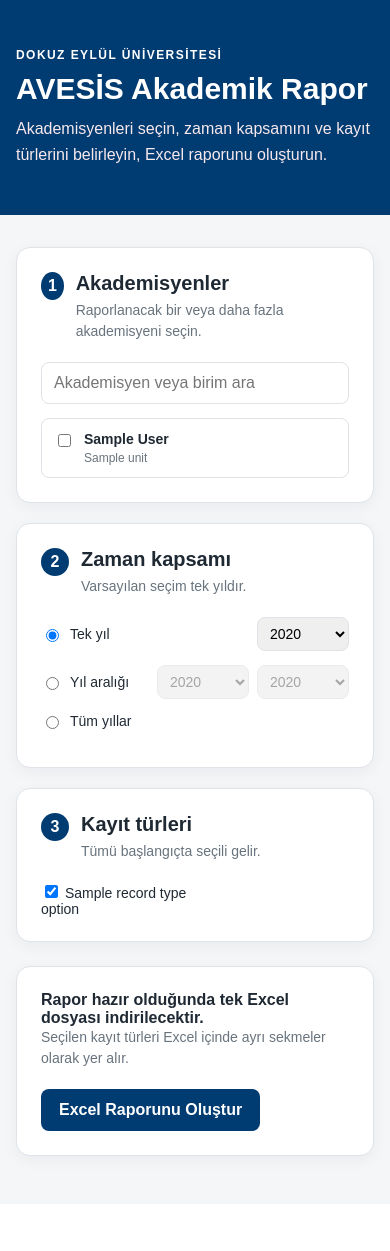
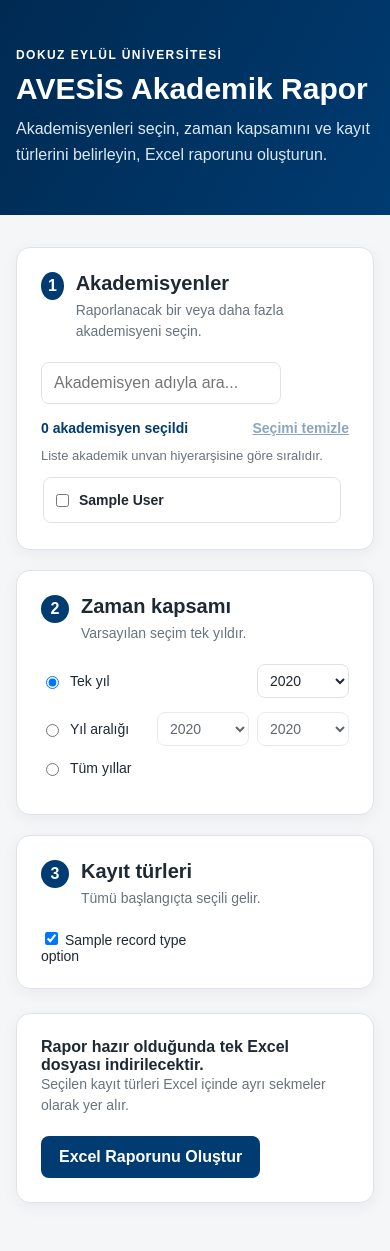
Before and after one commit to gokaycavdar/deu-academic-scraper, a FastAPI app: template app/templates/reports/index.html in a window 390 px wide. Before the commit the page ends 1166 px from the top, so only its background shows below. Run offline with FastAPI, Linux system fonts and the light colour scheme; the template is opened without the code that fills it: most values are stand-ins (such as "Sample title", 1, 10 or a date in 2020).

Commit message:
improvement

```diff
--- a/app/static/css/app.css
+++ b/app/static/css/app.css
@@ -1,6 +1,6 @@
 :root {
-    --primary: #003B71;
-    --primary-dark: #003B71;
+    --primary: #003b71;
+    --primary-dark: #002a52;
     --surface: #ffffff;
     --background: #f5f6f8;
     --border: #dfe3e8;
@@ -51,7 +51,7 @@ h1 {
 .subtitle {
     max-width: 640px;
     margin-bottom: 0;
-    color: #f8e9ed;
+    color: #dce9f5;
     line-height: 1.6;
 }
 
@@ -72,6 +72,10 @@ h1 {
     border-radius: 14px;
     background: var(--surface);
     box-shadow: 0 4px 16px rgb(15 23 42 / 5%);
+}
+
+.academician-panel {
+    margin-bottom: 20px;
 }
 
 .panel-heading {
@@ -111,12 +115,122 @@ select {
     padding: 11px 12px;
     border: 1px solid var(--border);
     border-radius: 8px;
+    background: #ffffff;
+    color: var(--text);
     font: inherit;
 }
 
+input[type="search"]:focus,
+select:focus {
+    outline: 3px solid rgb(0 59 113 / 15%);
+    border-color: var(--primary);
+}
+
+.academician-tools {
+    display: flex;
+    gap: 16px;
+    align-items: center;
+    justify-content: space-between;
+}
+
+.academician-search {
+    flex: 1;
+    min-width: 240px;
+}
+
+.academician-selection {
+    display: flex;
+    gap: 12px;
+    align-items: center;
+    white-space: nowrap;
+}
+
+.selection-count {
+    color: var(--primary);
+    font-size: 14px;
+    font-weight: 700;
+}
+
+.clear-selection-button {
+    padding: 0;
+    border: 0;
+    border-radius: 0;
+    color: var(--primary);
+    background: transparent;
+    font: inherit;
+    font-size: 14px;
+    font-weight: 700;
+    text-decoration: underline;
+}
+
+.clear-selection-button:not(:disabled) {
+    cursor: pointer;
+}
+
+.clear-selection-button:disabled {
+    cursor: default;
+    opacity: 0.45;
+}
+
+.panel-note {
+    margin: 12px 0;
+    color: var(--muted);
+    font-size: 13px;
+}
+
+.faculty-list {
+    display: grid;
+    grid-template-columns: repeat(2, minmax(0, 1fr));
+    gap: 8px;
+    max-height: 310px;
+    overflow-y: auto;
+    padding: 2px 8px 2px 2px;
+}
+
+.faculty-option {
+    display: flex;
+    gap: 10px;
+    align-items: center;
+    min-height: 46px;
+    padding: 10px 12px;
+    border: 1px solid var(--border);
+    border-radius: 8px;
+    background: #ffffff;
+    cursor: pointer;
+    transition: border-color 0.15s ease, background 0.15s ease;
+}
+
+.faculty-option:hover {
+    border-color: var(--primary);
+    background: #f0f6fc;
+}
+
+.faculty-option.is-selected {
+    border-color: var(--primary);
+    background: #e8f1f9;
+}
+
+.faculty-option.is-filtered-out {
+    display: none;
+}
+
+.faculty-option input {
+    flex: 0 0 auto;
+    margin: 0;
+}
+
+.faculty-name {
+    overflow: hidden;
+    font-size: 14px;
+    font-weight: 700;
+    text-overflow: ellipsis;
+    white-space: nowrap;
+}
+
+.search-empty,
 .empty-state {
-    margin-top: 14px;
-    padding: 16px;
+    margin: 14px 0 0;
+    padding: 14px 16px;
     border-radius: 8px;
     color: var(--muted);
     background: #f8f9fb;
@@ -162,60 +293,13 @@ button {
     font-weight: 700;
 }
 
+button:not(:disabled) {
+    cursor: pointer;
+}
+
 button:disabled {
     cursor: not-allowed;
     opacity: 0.55;
-}
-
-@media (max-width: 860px) {
-    .report-layout {
-        grid-template-columns: 1fr;
-    }
-
-    .action-bar {
-        align-items: flex-start;
-        flex-direction: column;
-    }
-}
-
-.faculty-list {
-    display: grid;
-    gap: 10px;
-    margin-top: 14px;
-}
-
-.faculty-option {
-    display: flex;
-    gap: 10px;
-    align-items: flex-start;
-    padding: 12px;
-    border: 1px solid var(--border);
-    border-radius: 8px;
-    cursor: pointer;
-}
-
-.faculty-option:hover {
-    border-color: var(--primary);
-    background: #fff8fa;
-}
-
-.faculty-option input {
-    margin-top: 3px;
-}
-
-.faculty-option strong,
-.faculty-option small {
-    display: block;
-}
-
-.faculty-option strong {
-    margin-bottom: 4px;
-    font-size: 14px;
-}
-
-.faculty-option small {
-    color: var(--muted);
-    font-size: 12px;
 }
 
 .form-error {
@@ -277,3 +336,34 @@ button:not(:disabled) {
     background: var(--primary);
     transition: width 0.25s ease;
 }
+
+.visually-hidden {
+    position: absolute;
+    width: 1px;
+    height: 1px;
+    overflow: hidden;
+    clip: rect(0 0 0 0);
+    white-space: nowrap;
+    clip-path: inset(50%);
+}
+
+@media (max-width: 860px) {
+    .report-layout {
+        grid-template-columns: 1fr;
+    }
+
+    .academician-tools,
+    .action-bar {
+        align-items: flex-start;
+        flex-direction: column;
+    }
+
+    .academician-selection {
+        width: 100%;
+        justify-content: space-between;
+    }
+
+    .faculty-list {
+        grid-template-columns: 1fr;
+    }
+}
--- a/app/templates/reports/index.html
+++ b/app/templates/reports/index.html
@@ -24,28 +24,48 @@
         <div id="form-error" class="form-error" role="alert" hidden></div>
 
         <form id="report-form" action="{{ url_for('start_report') }}" method="post">
-            <section class="report-layout">
-                <div class="panel">
+            <section class="panel academician-panel">
                 <div class="panel-heading">
                     <span class="step">1</span>
+
                     <div>
                         <h2>Akademisyenler</h2>
                         <p>Raporlanacak bir veya daha fazla akademisyeni seçin.</p>
                     </div>
                 </div>
 
-                    <input id="academician-search" type="search" placeholder="Akademisyen veya birim ara"
-                        aria-label="Akademisyen veya birim ara">
+                <div class="academician-tools">
+                    <div class="academician-search">
+                        <label class="visually-hidden" for="academician-search">
+                            Akademisyen veya birim ara
+                        </label>
 
-                    <div class="faculty-list">
+                        <input id="academician-search" type="search" placeholder="Akademisyen adıyla ara..."
+                            autocomplete="off">
+                    </div>
+
+                    <div class="academician-selection">
+                        <span id="academician-selection-count" class="selection-count">
+                            0 akademisyen seçildi
+                        </span>
+
+                        <button id="clear-academicians" class="clear-selection-button" type="button" disabled>
+                            Seçimi temizle
+                        </button>
+                    </div>
+                </div>
+
+                <p class="panel-note">
+                    Liste akademik unvan hiyerarşisine göre sıralıdır.
+                </p>
+
+                <div class="faculty-list" role="group" aria-label="Akademisyen seçimi">
                     {% for academician in academicians %}
-                        <label class="faculty-option"
-                            data-search-text="{{ academician.full_name }} {{ academician.unit }}">
+                    <label class="faculty-option" data-search-text="{{ academician.full_name }} {{ academician.unit }}">
                         <input type="checkbox" name="academician_ids" value="{{ academician.id }}">
 
-                            <span>
-                                <strong>{{ academician.full_name }}</strong>
-                                <small>{{ academician.unit }}</small>
+                        <span class="faculty-name">
+                            {{ academician.full_name }}
                         </span>
                     </label>
                     {% else %}
@@ -54,11 +74,17 @@
                     </div>
                     {% endfor %}
                 </div>
-                </div>
 
+                <p id="academician-search-empty" class="search-empty" hidden>
+                    Aramanızla eşleşen akademisyen bulunamadı.
+                </p>
+            </section>
+
+            <section class="report-layout">
                 <div class="panel">
                     <div class="panel-heading">
                         <span class="step">2</span>
+
                         <div>
                             <h2>Zaman kapsamı</h2>
                             <p>Varsayılan seçim tek yıldır.</p>
@@ -116,6 +142,7 @@
                 <div class="panel">
                     <div class="panel-heading">
                         <span class="step">3</span>
+
                         <div>
                             <h2>Kayıt türleri</h2>
                             <p>Tümü başlangıçta seçili gelir.</p>
@@ -158,7 +185,22 @@
 
     <script>
         const searchInput = document.querySelector("#academician-search");
-        const academicianOptions = document.querySelectorAll(".faculty-option");
+        const academicianOptions = Array.from(
+            document.querySelectorAll(".faculty-option")
+        );
+        const academicianCheckboxes = document.querySelectorAll(
+            'input[name="academician_ids"]'
+        );
+        const selectionCount = document.querySelector(
+            "#academician-selection-count"
+        );
+        const clearAcademiciansButton = document.querySelector(
+            "#clear-academicians"
+        );
+        const searchEmpty = document.querySelector(
+            "#academician-search-empty"
+        );
+
         const reportForm = document.querySelector("#report-form");
         const reportButton = document.querySelector("#report-submit");
         const formError = document.querySelector("#form-error");
@@ -180,18 +222,58 @@
 
         let isSubmitting = false;
 
-        searchInput.addEventListener("input", () => {
-            const searchText = searchInput.value
-                .trim()
-                .toLocaleLowerCase("tr");
+        function normalizeSearchText(value) {
+            return value.toLocaleLowerCase("tr-TR").trim();
+        }
+
+        function updateAcademicianSelectionUi() {
+            const selectedCount = document.querySelectorAll(
+                'input[name="academician_ids"]:checked'
+            ).length;
+
+            selectionCount.textContent = (
+                `${selectedCount} akademisyen seçildi`
+            );
+
+            clearAcademiciansButton.disabled = selectedCount === 0;
 
             academicianOptions.forEach((option) => {
-                const optionText = option.dataset.searchText
-                    .toLocaleLowerCase("tr");
+                const checkbox = option.querySelector(
+                    'input[name="academician_ids"]'
+                );
 
-                option.hidden = !optionText.includes(searchText);
+                option.classList.toggle(
+                    "is-selected",
+                    checkbox.checked
+                );
             });
+        }
+
+        function filterAcademicians() {
+            const searchText = normalizeSearchText(searchInput.value);
+            let visibleOptionCount = 0;
+
+            academicianOptions.forEach((option) => {
+                const optionText = normalizeSearchText(
+                    option.dataset.searchText || ""
+                );
+
+                const isVisible = (
+                    !searchText || optionText.includes(searchText)
+                );
+
+                option.classList.toggle(
+                    "is-filtered-out",
+                    !isVisible
+                );
+
+                if (isVisible) {
+                    visibleOptionCount += 1;
+                }
             });
+
+            searchEmpty.hidden = visibleOptionCount > 0;
+        }
 
         function updatePeriodControls() {
             const selectedPeriod = document.querySelector(
@@ -226,9 +308,7 @@
             progressMessage.textContent = status.message;
 
             if (status.total === null) {
-                progressCount.textContent = (
-                    "Kayıt sayısı hesaplanıyor..."
-                );
+                progressCount.textContent = "Kayıt sayısı hesaplanıyor...";
                 progressBar.style.width = "0%";
                 progressTrack.setAttribute("aria-valuenow", "0");
                 return;
@@ -289,13 +369,30 @@
 
                 window.setTimeout(
                     () => pollReportStatus(statusUrl),
-                    1000,
+                    1000
                 );
             } catch (error) {
                 showError(error.message);
                 resetSubmitButton();
             }
         }
+
+        searchInput.addEventListener("input", filterAcademicians);
+
+        academicianCheckboxes.forEach((checkbox) => {
+            checkbox.addEventListener(
+                "change",
+                updateAcademicianSelectionUi
+            );
+        });
+
+        clearAcademiciansButton.addEventListener("click", () => {
+            academicianCheckboxes.forEach((checkbox) => {
+                checkbox.checked = false;
+            });
+
+            updateAcademicianSelectionUi();
+        });
 
         periodInputs.forEach((input) => {
             input.addEventListener("change", updatePeriodControls);
@@ -359,6 +456,8 @@
         });
 
         updatePeriodControls();
+        updateAcademicianSelectionUi();
+        filterAcademicians();
     </script>
 </body>
 
```
Also changed, not shown: other parts of app/static/css/app.css (+18 -26 lines), app/services/faculty_catalog.py (+46 -3 lines), data/faculty_catalog.csv (+23 -2 lines), tests/test_excel_exporter.py (+1 -0 lines). Lines whose indentation alone changed are shown as unchanged.
